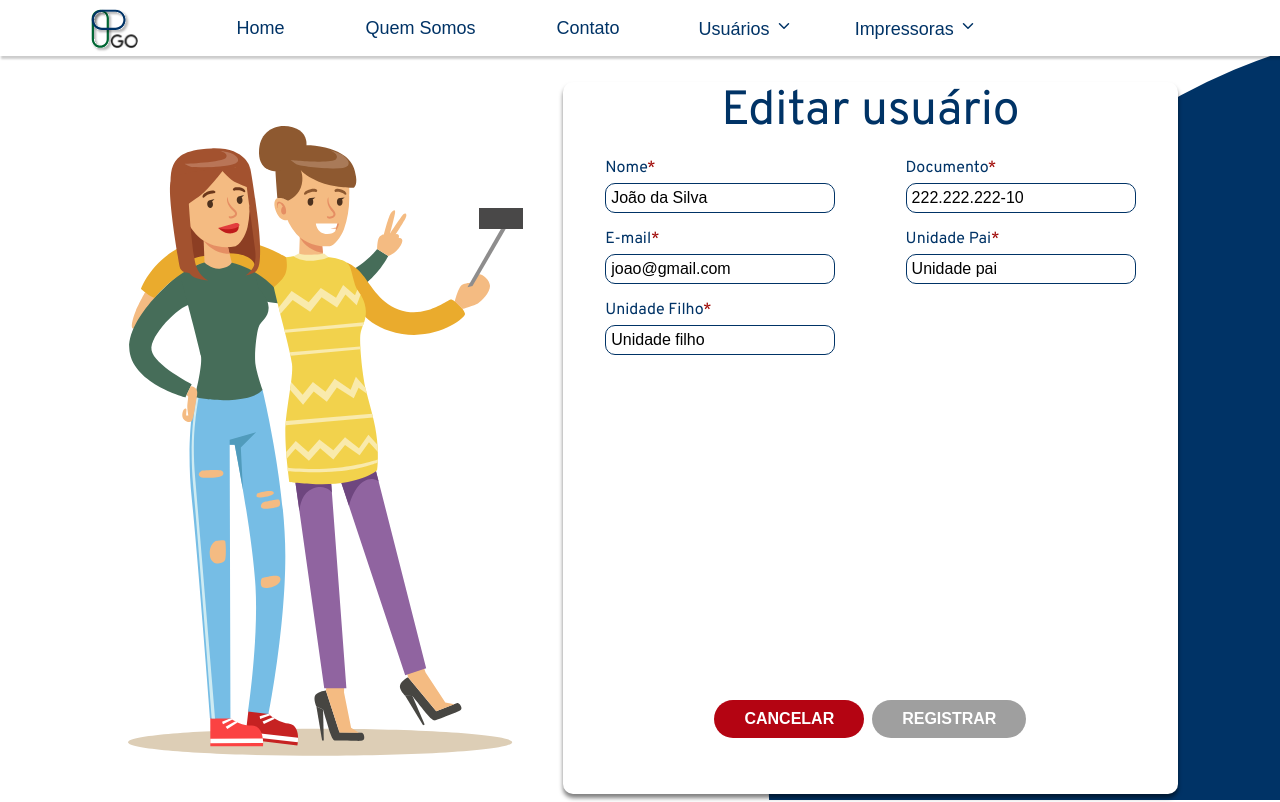
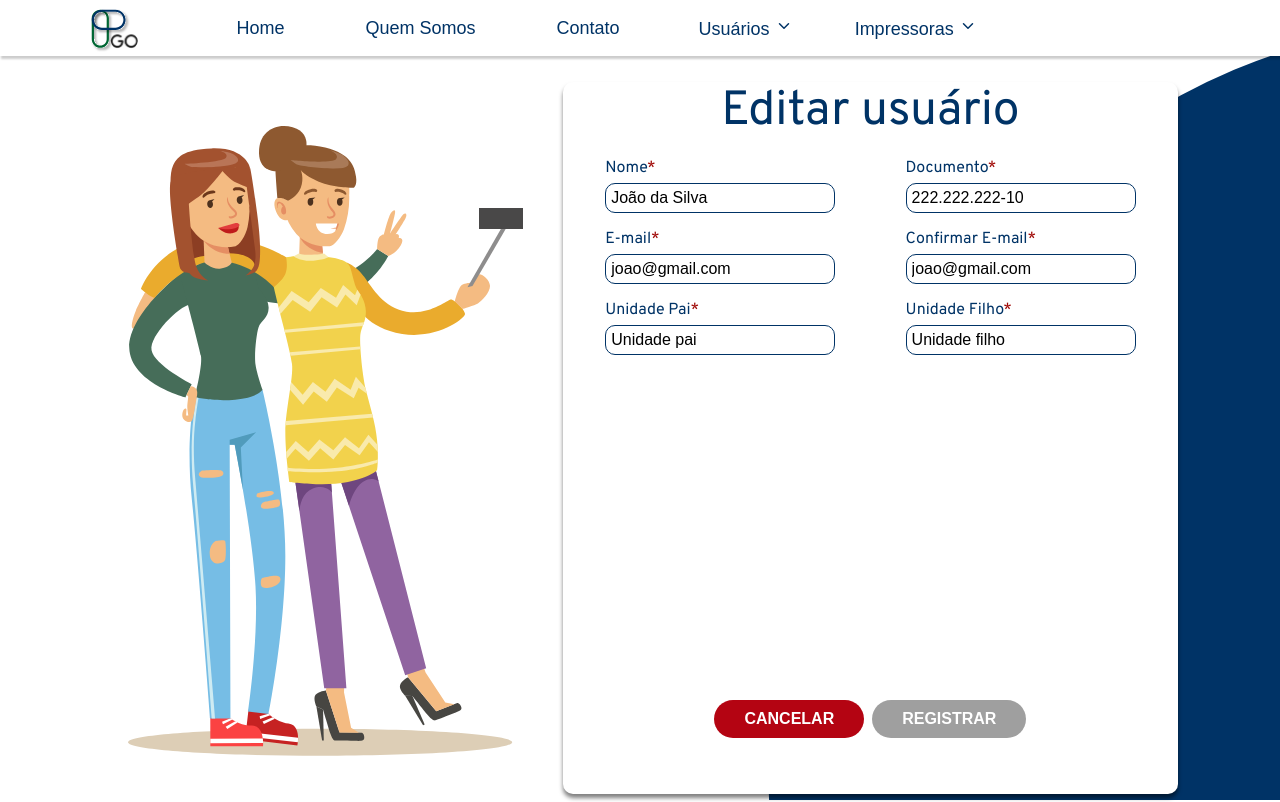
Before and after one commit to fga-eps-mds/2023.2-PrintGo-FrontEnd, a React (Create React App) app: page /editarusuario in a window 1280 px wide. Built offline with nearby package versions, Linux system fonts and the light colour scheme; no server answers.

Commit message:
:bulb:(#193): adicionando campo de confirmação de e-mail

```diff
--- a/src/components/forms/EditUserForm.js
+++ b/src/components/forms/EditUserForm.js
@@ -14,6 +14,7 @@ const fieldLabels = {
     nome: 'Nome',
     documento: 'Documento',
     email: 'E-mail',
+    confirmarEmail: 'Confirmar E-mail',
     unidadePai: 'Unidade Pai',
     unidadeFilha: 'Unidade Filho'
 };
@@ -22,6 +23,7 @@ const testObject = {
     nome: 'João da Silva',
     documento: '222.222.222-10',
     email: 'joao@gmail.com',
+    confirmarEmail: 'joao@gmail.com',
     unidadePai: 'Unidade pai',
     unidadeFilha: 'Unidade filho'
 };
```
